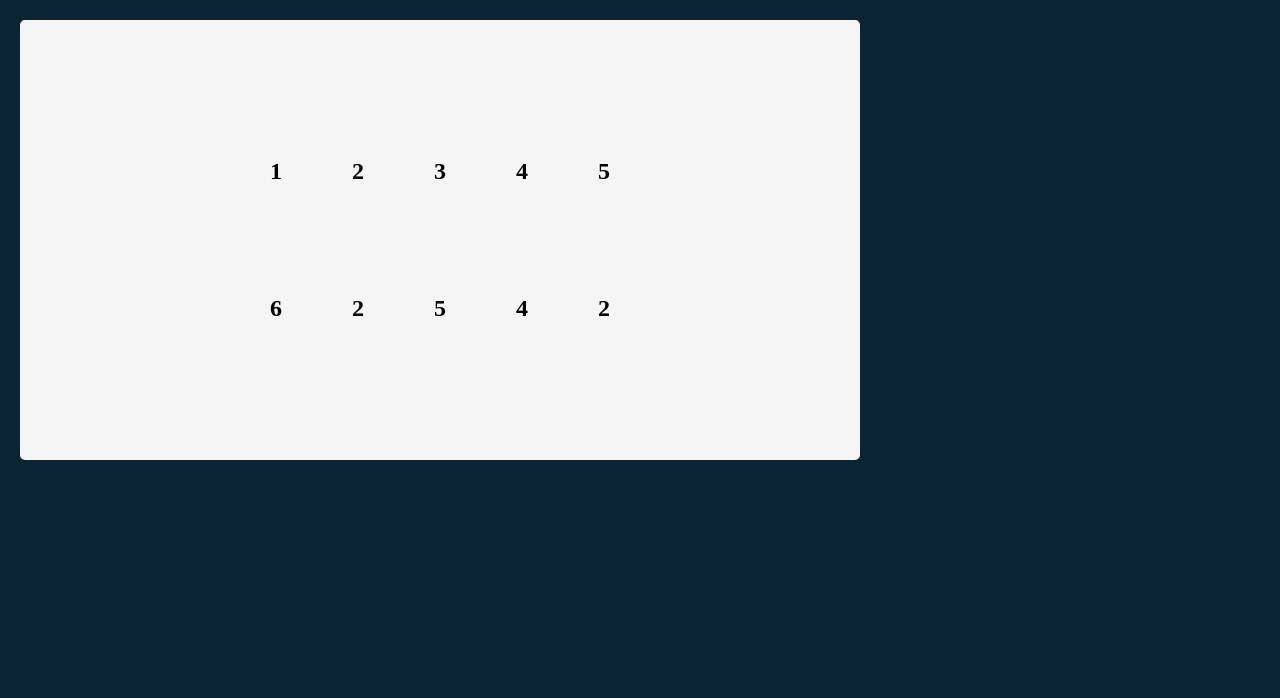
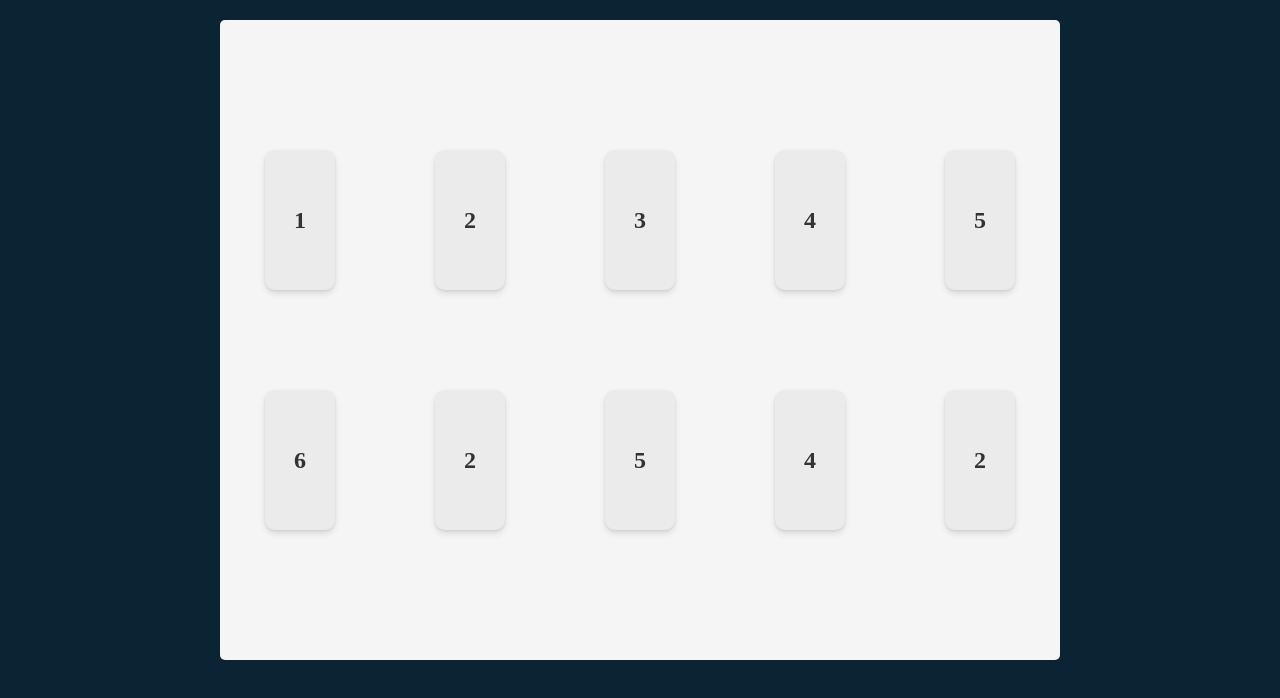
Before and after one commit to stackj007/Tenzies, a React (Vite) app: page / in a window 1280 px wide. Shown: the top 698 px of the page. Built offline with nearby package versions, Linux system fonts and the light colour scheme.

Commit message:
styling the dice

```diff
--- a/src/App.css
+++ b/src/App.css
@@ -6,7 +6,7 @@ body {
 
 main {
   background-color: #f5f5f5;
-  height: 400px;
+  height: 600px;
   max-width: 800px;
   border-radius: 5px;
   padding: 20px;
@@ -14,10 +14,50 @@ main {
   flex-direction: column;
   justify-content: center;
   align-items: center;
+  margin: auto;
 }
 
 .die-container {
   display: grid;
   grid-template: auto auto / repeat(5, 1fr);
-  gap: 70px;
+  gap: 100px;
 }
+
+.dice-box {
+  background-color: #ebebeb;
+  height: 100px;
+  width: 50px;
+  border-radius: 10px;
+  box-shadow: 0 4px 6px rgba(0, 0, 0, 0.1),
+    0 1px 3px rgba(0, 0, 0, 0.08);
+  transition: transform 0.3s ease;
+  display: flex;
+  justify-content: center;
+  align-items: center;
+}
+
+.dice-box:hover {
+  transform: translateY(-5px); /* Slight lift on hover */
+}
+
+.dice-num {
+  cursor: pointer;
+  font-weight: bold;
+  padding: 10px;
+
+  color: #333;
+}
+
+@media (min-width: 768px) {
+  .dice-box {
+    height: 120px;
+    width: 60px;
+  }
+}
+
+@media (min-width: 1024px) {
+  .dice-box {
+    height: 140px;
+    width: 70px;
+  }
+}
--- a/src/Components/Die.jsx
+++ b/src/Components/Die.jsx
@@ -1,7 +1,7 @@
 export default function Die(props) {
   return (
-    <div>
-      <h2>{props.value}</h2>
+    <div className="dice-box">
+      <h2 className="dice-num">{props.value}</h2>
     </div>
   )
 }
```
